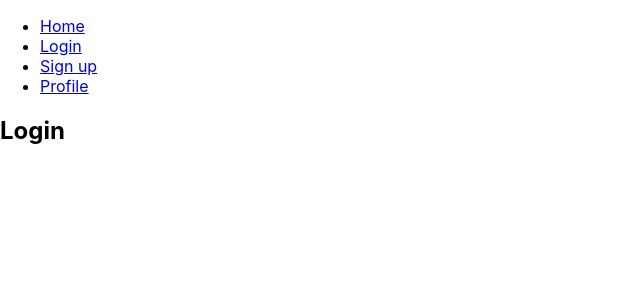
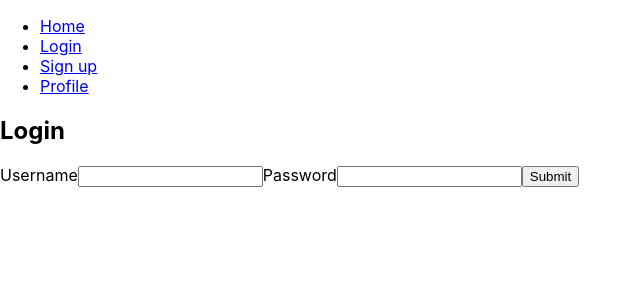
Before and after one commit to HelenB84/loginexamplenovi, a React (Create React App) app: page /login in a window 1280 px wide. Shown: the top 300 px of the page, without its empty margins (0-641 px from the left). Built offline with nearby package versions, Linux system fonts and the light colour scheme.

Commit message:
LogInForm.js added

```diff
--- a/package.json
+++ b/package.json
@@ -8,6 +8,7 @@
     "@testing-library/user-event": "^12.6.0",
     "react": "^17.0.1",
     "react-dom": "^17.0.1",
+    "react-hook-form": "^6.14.2",
     "react-router-dom": "^5.2.0",
     "react-scripts": "4.0.1",
     "web-vitals": "^0.2.4"
--- /dev/null
+++ b/src/components/LogInForm.js
@@ -0,0 +1,12 @@
+import React from 'react';
+import { useForm } from "react-hook-form";
+
+export default function LogInform (){
+    return <form>
+        <label htmlFor="userName">Username</label>
+        <input name={"userName"} type="text"/>
+        <label htmlFor="password">Password</label>
+        <input name={"password"} type="password"/>
+        <input type="submit"/>
+    </form>
+}
--- a/src/pages/LogIn.js
+++ b/src/pages/LogIn.js
@@ -1,5 +1,9 @@
 import React from 'react';
+import LogInform from "../components/LogInForm";
 
 export default function Login(){
-    return <h2>Login</h2>;
+    return <div>
+        <h2>Login</h2>
+        <LogInform/>
+    </div>;
 }
```
Also changed, not shown: 2 other files (tests, documents, lock files or other folders).
